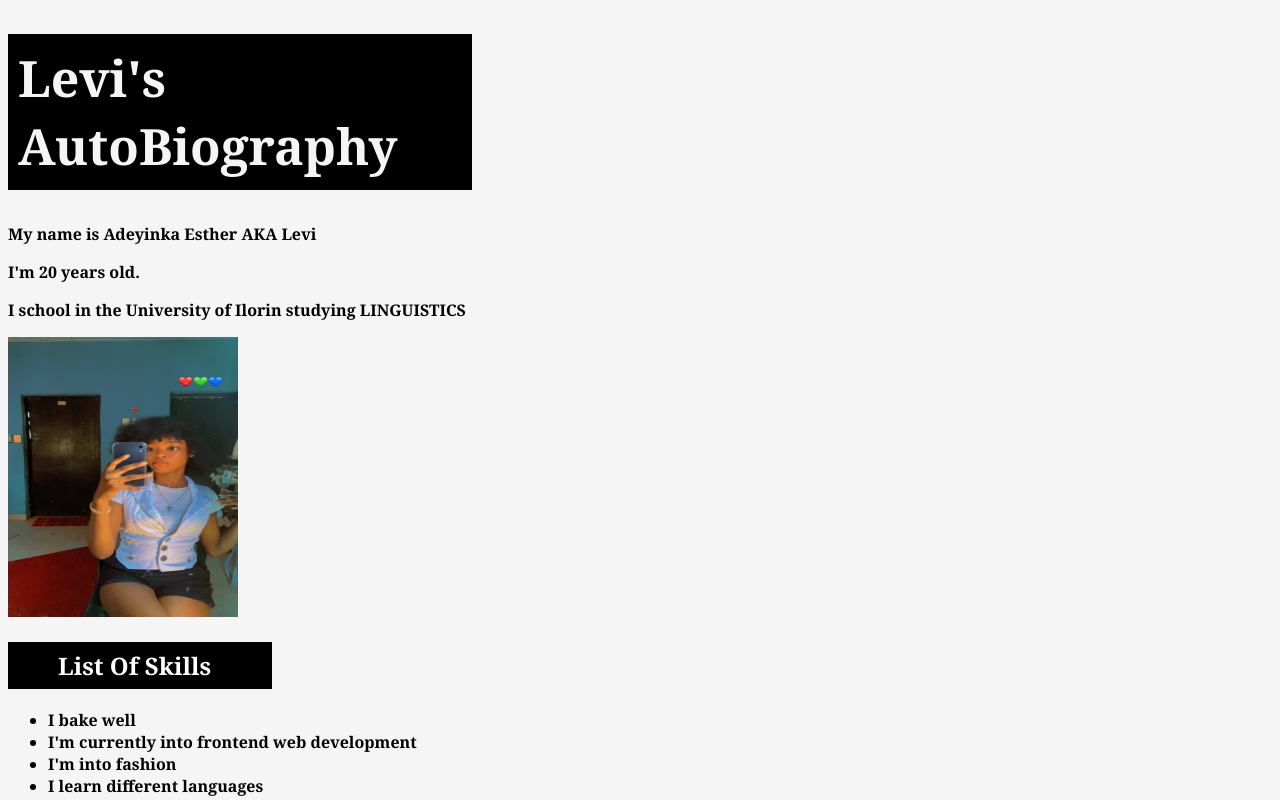
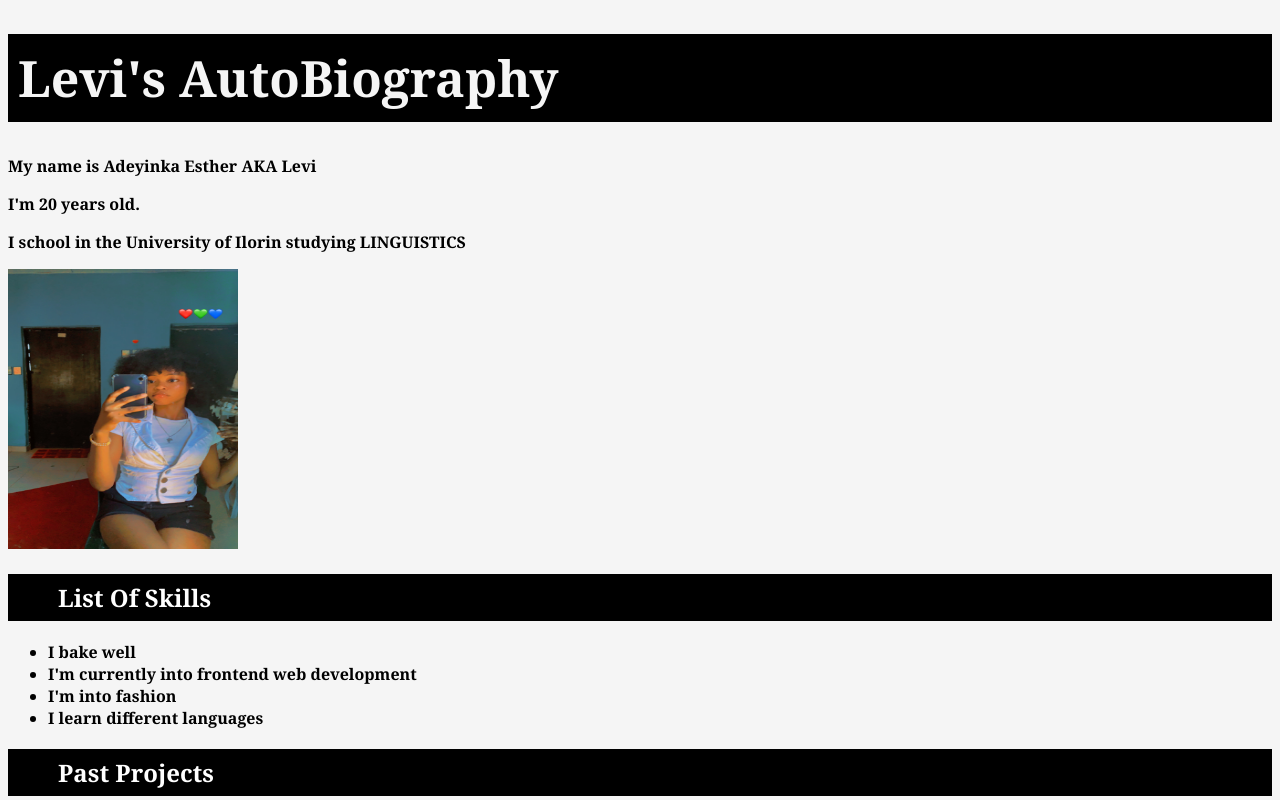
Before and after one commit to Levi-art/autobiography, a plain HTML site: page index.html in a window 1280 px wide. Shown: the top 800 px of the page. Drawn offline with Linux system fonts and the light colour scheme.

Commit message:
styles.css updated

```diff
--- a/styles.css
+++ b/styles.css
@@ -9,7 +9,6 @@ h1
 color: whitesmoke;
 font-size: 50px;
 font-weight: 100px;
-margin-right: 800px;
 border: 400px;
 padding: 10px;}
 
@@ -25,7 +24,7 @@ padding: 10px;}
     background-color: black;
     color: white;
     font-weight: bold;
-    margin-right: 1000px;
+
     border-bottom: 400px;
     padding-top: 7px;
     padding-bottom: 7px;
```
